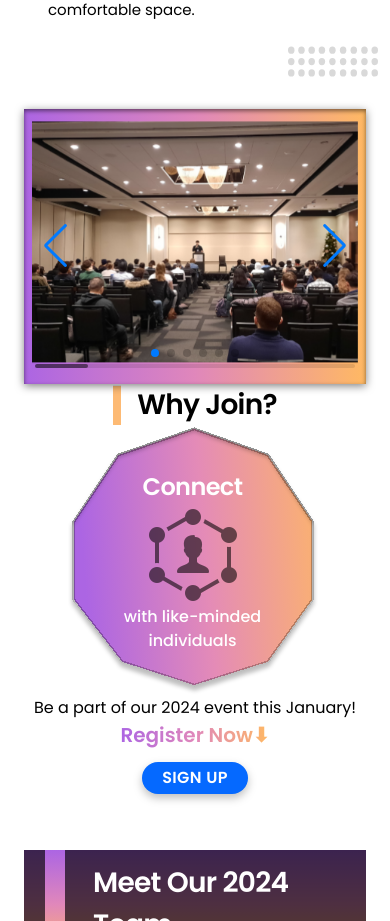
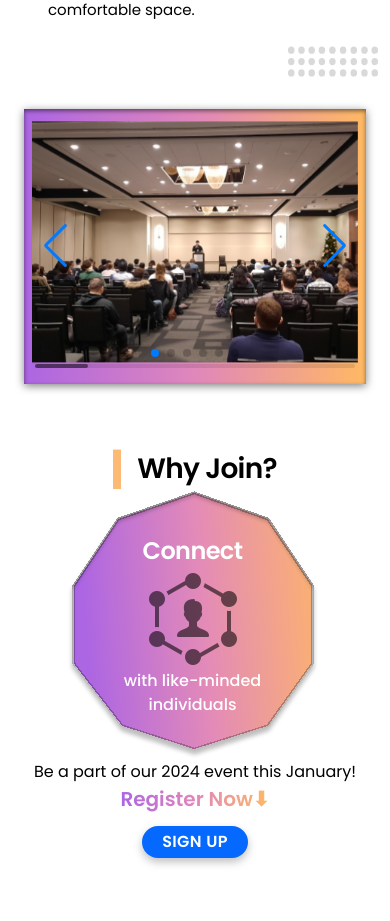
Before and after one commit to cusec/2024, a Next.js app: page /about in a window 390 px wide. Shown: the part 1380-2301 px from the top of the page. Built offline with nearby package versions, Linux system fonts and the light colour scheme.

Commit message:
fix: Image carousel breaking responsiveness between small and large screen sizes

```diff
--- a/src/app/about/AboutUs.tsx
+++ b/src/app/about/AboutUs.tsx
@@ -14,7 +14,6 @@ import {
   Pagination,
   Scrollbar,
   A11y,
-  EffectFlip,
   Keyboard,
 } from "swiper/modules";
 
@@ -69,68 +68,87 @@ export default function AboutUs() {
       >
         {/* Image Carousel */}
         <Swiper
-          modules={[
-            Navigation,
-            Pagination,
-            Scrollbar,
-            A11y,
-            EffectFlip,
-            Keyboard,
-          ]}
+          modules={[Navigation, Pagination, Scrollbar, A11y, Keyboard]}
           spaceBetween={5}
           speed={1000}
           slidesPerView={"auto"}
+          // slidesPerView={2}
           grabCursor={true}
           loop={true}
           navigation={true}
           mousewheel={true}
           keyboard={true}
+          centeredSlides={true}
           pagination={{ clickable: true }}
           scrollbar={{ draggable: true }}
           onSwiper={(swiper) => console.log(swiper)}
           onSlideChange={() => console.log("slide change")}
           breakpoints={{
-            // when window width is >= 640px
-            640: {
-              slidesPerView: 1,
-            },
-            // when window width is >= 768px
-            768: {
-              slidesPerView: 2,
-            },
             // when window width is >= 1024px
             1024: {
               slidesPerView: 3,
+              centeredSlides: false,
             },
           }}
-          // className="sm:max-w-screen-sm md:max-w-screen-md lg:max-w-screen-lg xl:max-w-screen-xl 2xl:max-w-screen-2xl mx-auto"
-          className="mx-auto"
         >
           <SwiperSlide>
+            <div className="flex justify-center lg:block">
               <Image
                 src={carousel_image_1}
                 alt="People seated watching keynote speech"
               />
+            </div>
           </SwiperSlide>
           <SwiperSlide>
+            <div className="flex justify-center lg:block">
               <Image
                 src={carousel_image_2}
                 alt="CUSEC 2023 team holding up banner"
               />
+            </div>
           </SwiperSlide>
           <SwiperSlide>
+            <div className="flex justify-center lg:block">
               <Image src={carousel_image_3} alt="People playing board games" />
+            </div>
           </SwiperSlide>
           <SwiperSlide>
+            <div className="flex justify-center lg:block">
               <Image src={carousel_image_4} alt="People during a workshop" />
+            </div>
           </SwiperSlide>
           <SwiperSlide>
+            <div className="flex justify-center lg:block">
               <Image src={carousel_image_5} alt="Attendees under chandelier" />
+            </div>
           </SwiperSlide>
           <SwiperSlide>
+            <div className="flex justify-center lg:block">
               <Image src={carousel_image_6} alt="People playing card games" />
+            </div>
           </SwiperSlide>
         </Swiper>
+
+        {/* <Swiper
+          slidesPerView={4}
+          spaceBetween={30}
+          centeredSlides={true}
+          pagination={{
+            clickable: true,
+          }}
+          modules={[Pagination]}
+          className="mySwiper h-20"
+        >
+          <SwiperSlide className="border border-black">Slide 1</SwiperSlide>
+          <SwiperSlide className="border border-black">Slide 2</SwiperSlide>
+          <SwiperSlide className="border border-black">Slide 3</SwiperSlide>
+          <SwiperSlide className="border border-black">Slide 4</SwiperSlide>
+          <SwiperSlide className="border border-black">Slide 5</SwiperSlide>
+          <SwiperSlide className="border border-black">Slide 6</SwiperSlide>
+          <SwiperSlide className="border border-black">Slide 7</SwiperSlide>
+          <SwiperSlide className="border border-black">Slide 8</SwiperSlide>
+          <SwiperSlide className="border border-black">Slide 9</SwiperSlide>
+        </Swiper> */}
       </div>
     </div>
   );
--- a/src/app/about/page.tsx
+++ b/src/app/about/page.tsx
@@ -118,21 +118,19 @@ export default function About() {
             <Fade>
               <AboutUs />
             </Fade>
+          </div>
+        </div>
         <Fade>
           <WhyJoin />
         </Fade>
+        <div className="flex flex-col items-center">
+          <div className="mx-6 lg:mx-24 max-w-screen-lg lg:w-full mt-20 md:-mt-3 mb-16">
             <Fade>
-                  {/* <Image
-        src={carousel_about_us}
-        alt="Carousel of images of CUSEC attendees"
-        className="w-full h-full"
-        /> */}
               <Team />
             </Fade>
           </div>
         </div>
       </div>
-
     </div>
   );
 }
```
Also changed, not shown: 1 other file (tests, documents, lock files or other folders). Lines whose indentation alone changed are shown as unchanged.
